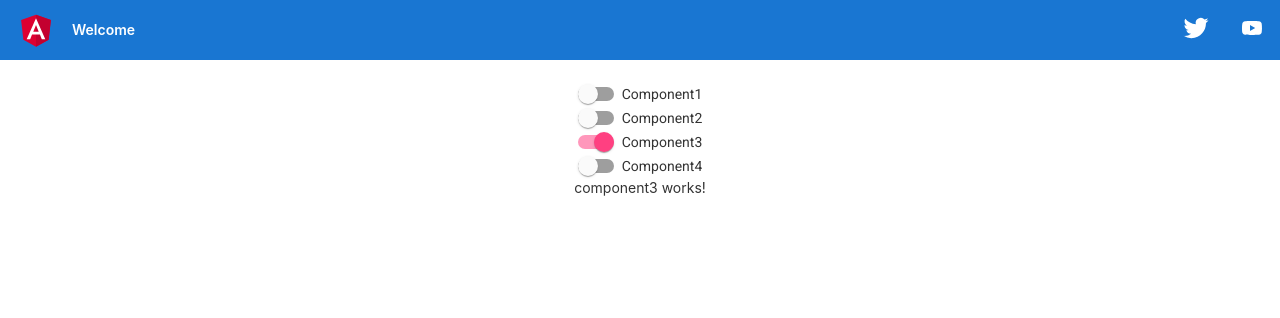
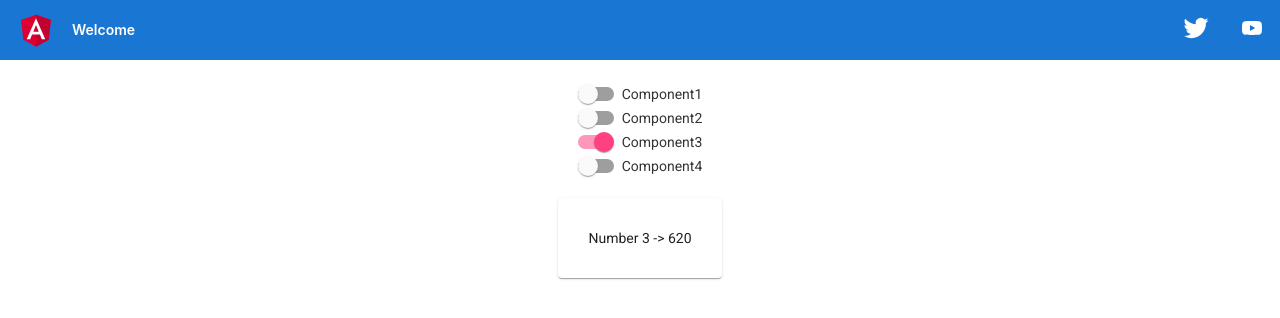
Before and after one commit to FelipeJSousa/Angular-services-intro, an Angular app: page / in a window 1280 px wide. Both pictures are taken after a click on the label "Component3". Shown: the top 318 px of the page. Built offline with nearby package versions, Linux system fonts and the light colour scheme.

Commit message:
Added service to module2

```diff
--- a/src/app/module2/component3/component3.component.css
+++ b/src/app/module2/component3/component3.component.css
@@ -0,0 +1,4 @@
+mat-card{
+    padding: 30px;
+    margin: 20px;
+}
--- a/src/app/module2/component3/component3.component.html
+++ b/src/app/module2/component3/component3.component.html
@@ -1 +1,3 @@
-<p>component3 works!</p>
+<mat-card>
+    <p>Number 3 -> {{num}}</p>
+</mat-card>
--- a/src/app/module2/component3/component3.component.ts
+++ b/src/app/module2/component3/component3.component.ts
@@ -1,4 +1,5 @@
 import { Component, OnInit } from '@angular/core';
+import { Service1Service } from '../service1.service';
 
 @Component({
   selector: 'app-component3',
@@ -7,9 +8,16 @@ import { Component, OnInit } from '@angular/core';
 })
 export class Component3Component implements OnInit {
 
-  constructor() { }
+  num = 0;
 
+  constructor(
+    private _service1 : Service1Service
+  ) {
+
+  }
   ngOnInit(): void {
+    this.num = this._service1.number;
+
   }
 
 }
--- a/src/app/module2/component4/component4.component.css
+++ b/src/app/module2/component4/component4.component.css
@@ -0,0 +1,4 @@
+mat-card{
+    padding: 30px;
+    margin: 20px;
+}
--- a/src/app/module2/component4/component4.component.html
+++ b/src/app/module2/component4/component4.component.html
@@ -1 +1,3 @@
-<p>component4 works!</p>
+<mat-card>
+    <p>Number 4 -> {{num}}</p>
+</mat-card>
--- a/src/app/module2/component4/component4.component.ts
+++ b/src/app/module2/component4/component4.component.ts
@@ -1,4 +1,5 @@
 import { Component, OnInit } from '@angular/core';
+import { Service1Service } from '../service1.service';
 
 @Component({
   selector: 'app-component4',
@@ -7,9 +8,16 @@ import { Component, OnInit } from '@angular/core';
 })
 export class Component4Component implements OnInit {
 
-  constructor() { }
+  num = 0;
 
+  constructor(
+    private _service1 : Service1Service
+  ) {
+
+  }
   ngOnInit(): void {
+    this.num = this._service1.number;
+
   }
 
 }
--- a/src/app/module2/module2.module.ts
+++ b/src/app/module2/module2.module.ts
@@ -2,6 +2,7 @@ import { NgModule } from '@angular/core';
 import { CommonModule } from '@angular/common';
 import { Component3Component } from './component3/component3.component';
 import { Component4Component } from './component4/component4.component';
+import { MatCardModule } from '@angular/material/card'
 
 
 
@@ -9,7 +10,8 @@ import { Component4Component } from './component4/component4.component';
   declarations: [Component3Component, Component4Component],
   exports: [Component3Component, Component4Component],
   imports: [
-    CommonModule
+    CommonModule,
+    MatCardModule
   ]
 })
 export class Module2Module { }
--- /dev/null
+++ b/src/app/module2/service1.service.ts
@@ -0,0 +1,13 @@
+import { Injectable } from '@angular/core';
+import { Module1Module } from '../module1/module1.module';
+import { Module2Module } from './module2.module';
+
+@Injectable({
+  providedIn: Module1Module
+})
+export class Service1Service {
+  public number = 0
+  constructor() {
+    this.number = Math.round(Math.random()*1000);
+  }
+}
```
Also changed, not shown: 1 other file (tests, documents, lock files or other folders).
